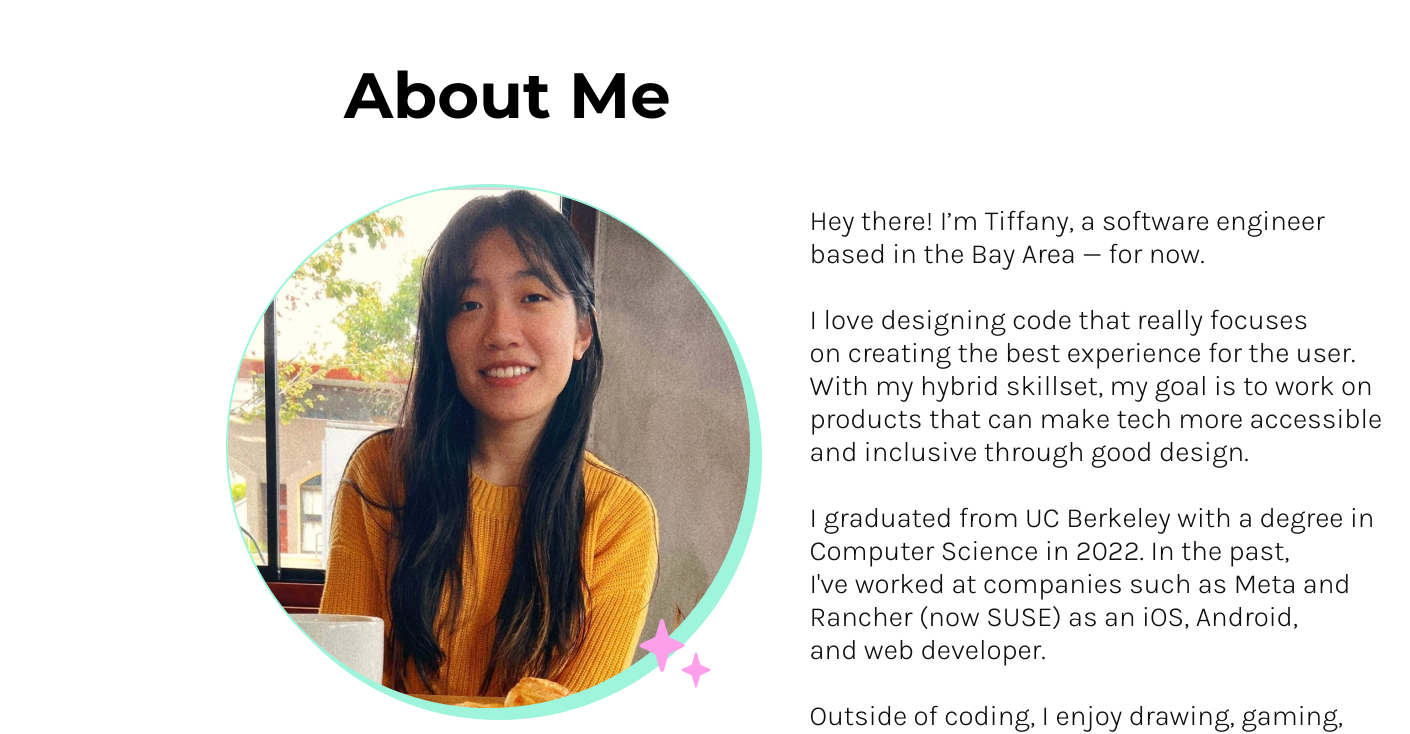
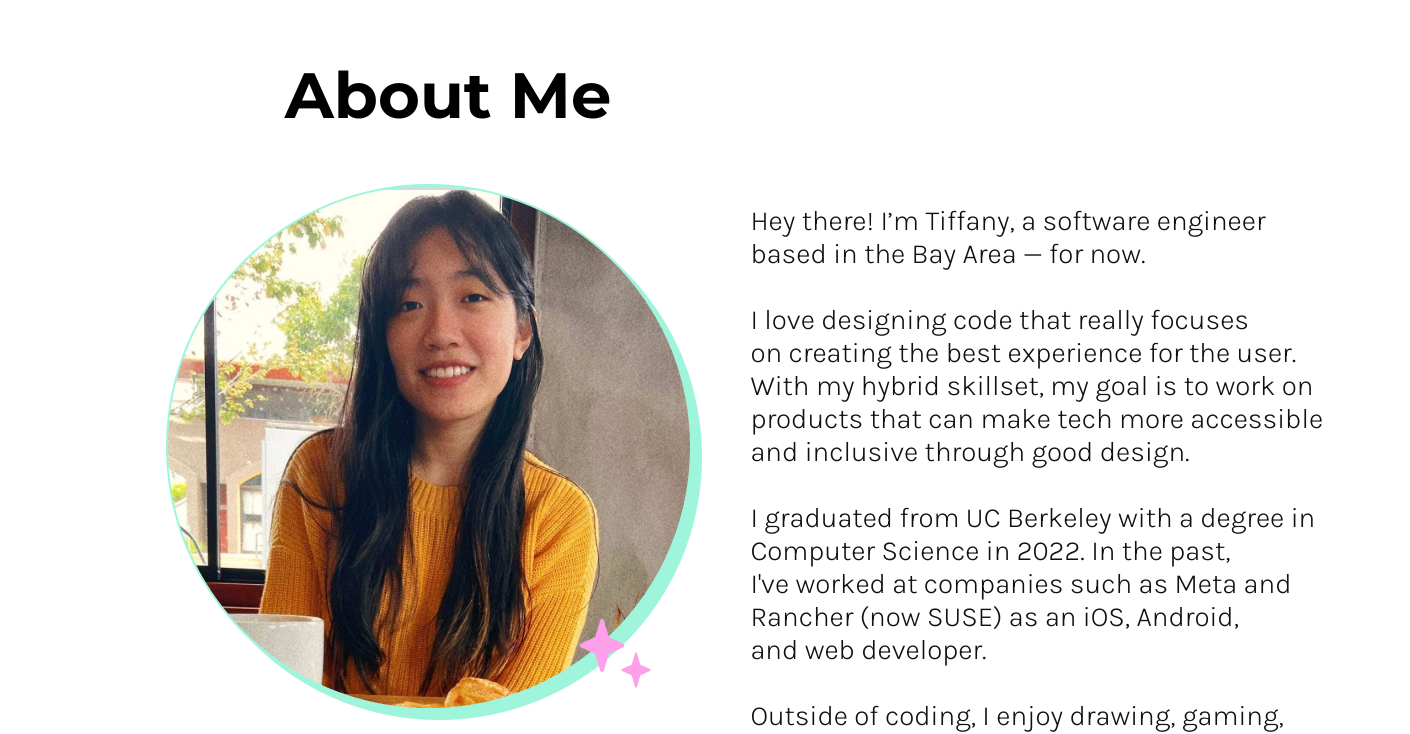
Before and after one commit to tiffanytfmao/tiffanymao.github.io, a plain HTML site: page about.html in a window 1280 px wide. Shown: the part 81-815 px from the top of the page, 1410 px wide, since content can reach past the window. Drawn offline with Linux system fonts and the light colour scheme.

Commit message:
update about spacing

```diff
--- a/css/about.css
+++ b/css/about.css
@@ -2,7 +2,7 @@
 .about {
     padding-top: 5%;
     text-align: left;
-    margin-left: 25%;
+    margin-left: 20%;
    }
     .about header {
       text-align: left;
@@ -12,7 +12,7 @@
     width: 100%;
     align-items: flex-start;
     justify-content: flex-start;
-    margin-left: 15%;
+    margin-left: 10%;
     margin-right: 20%;
     margin-top: 3vh;}
 #pfp .img_layout {
```
